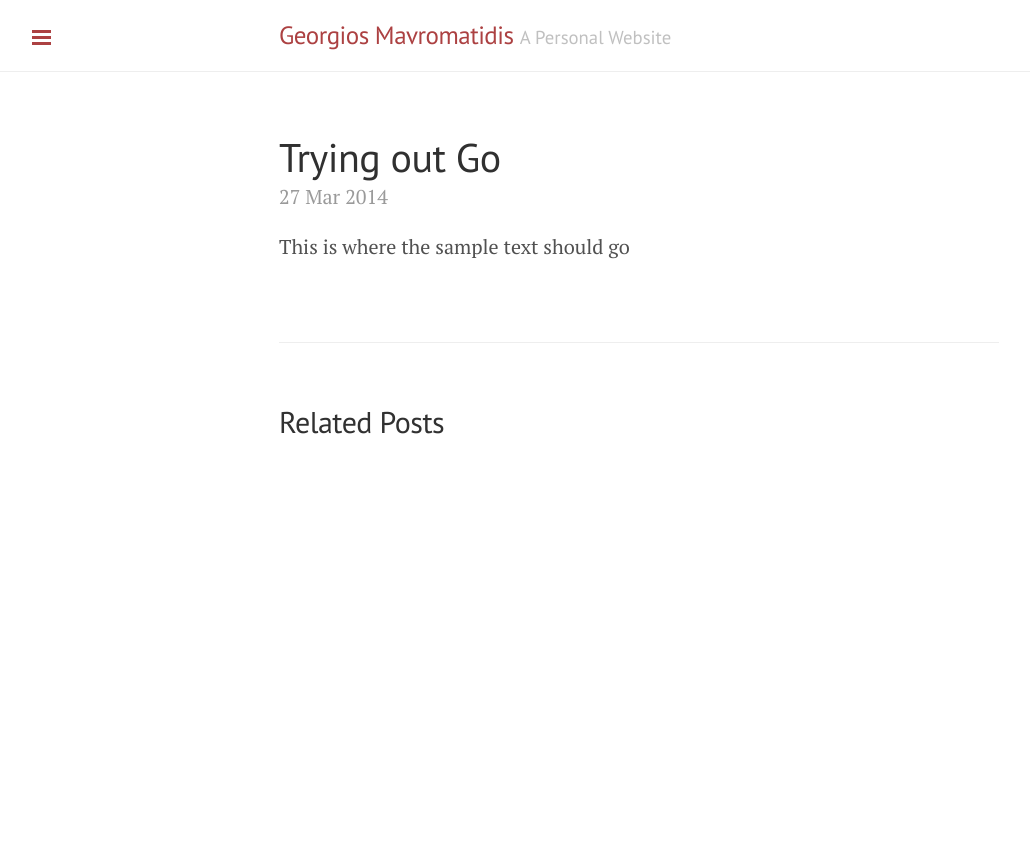
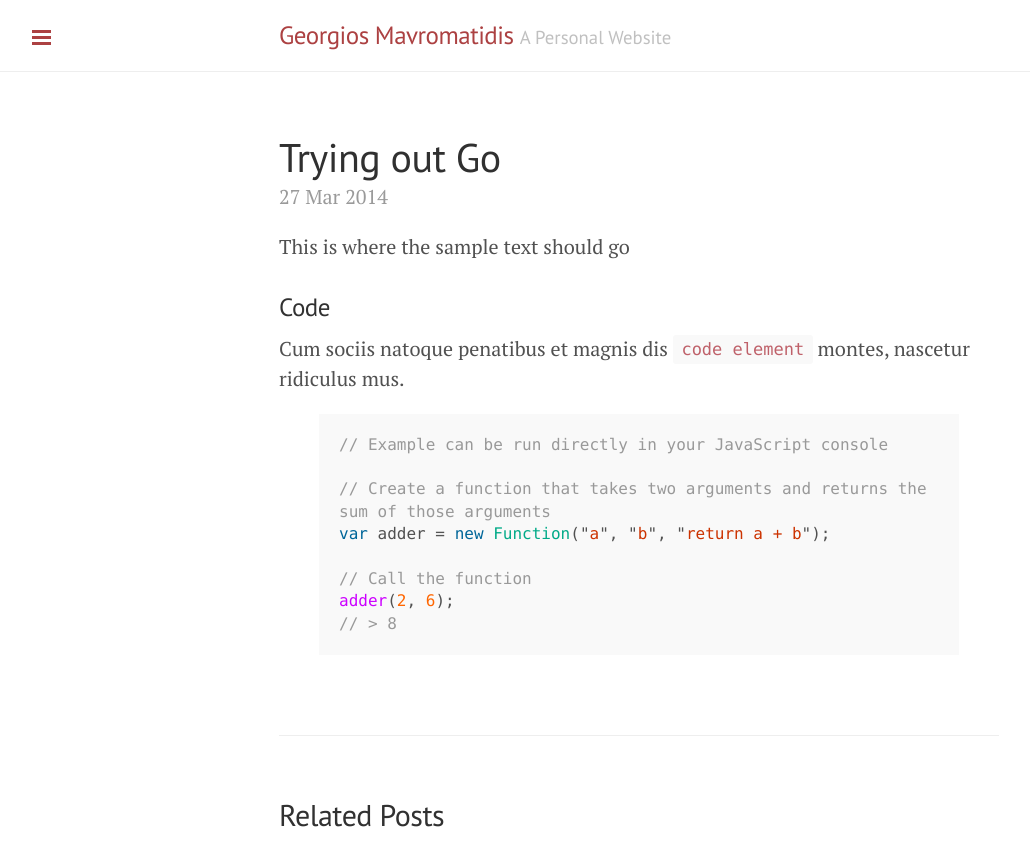
Before and after one commit to gmavrom33/gmavrom.github.io, a Jekyll site: the page built from _posts/2014-03-27-first_blog_post.md, in a window 1280 px wide. Shown: the top 866 px of the page, without its empty margins (1-1031 px from the left). Built offline with Jekyll 4.4.1, drawn with Linux system fonts in a browser that asks for light colours; nearby versions of some CDN libraries.

Commit message:
Update 2014-03-27-first_blog_post.md

```diff
--- a/_posts/2014-03-27-first_blog_post.md
+++ b/_posts/2014-03-27-first_blog_post.md
@@ -5,3 +5,18 @@ permalinl: how-i-built-this-website
 ---
 
 This is where the sample text should go
+
+### Code
+
+Cum sociis natoque penatibus et magnis dis `code element` montes, nascetur ridiculus mus.
+
+{% highlight js %}
+// Example can be run directly in your JavaScript console
+
+// Create a function that takes two arguments and returns the sum of those arguments
+var adder = new Function("a", "b", "return a + b");
+
+// Call the function
+adder(2, 6);
+// > 8
+{% endhighlight %}
```
